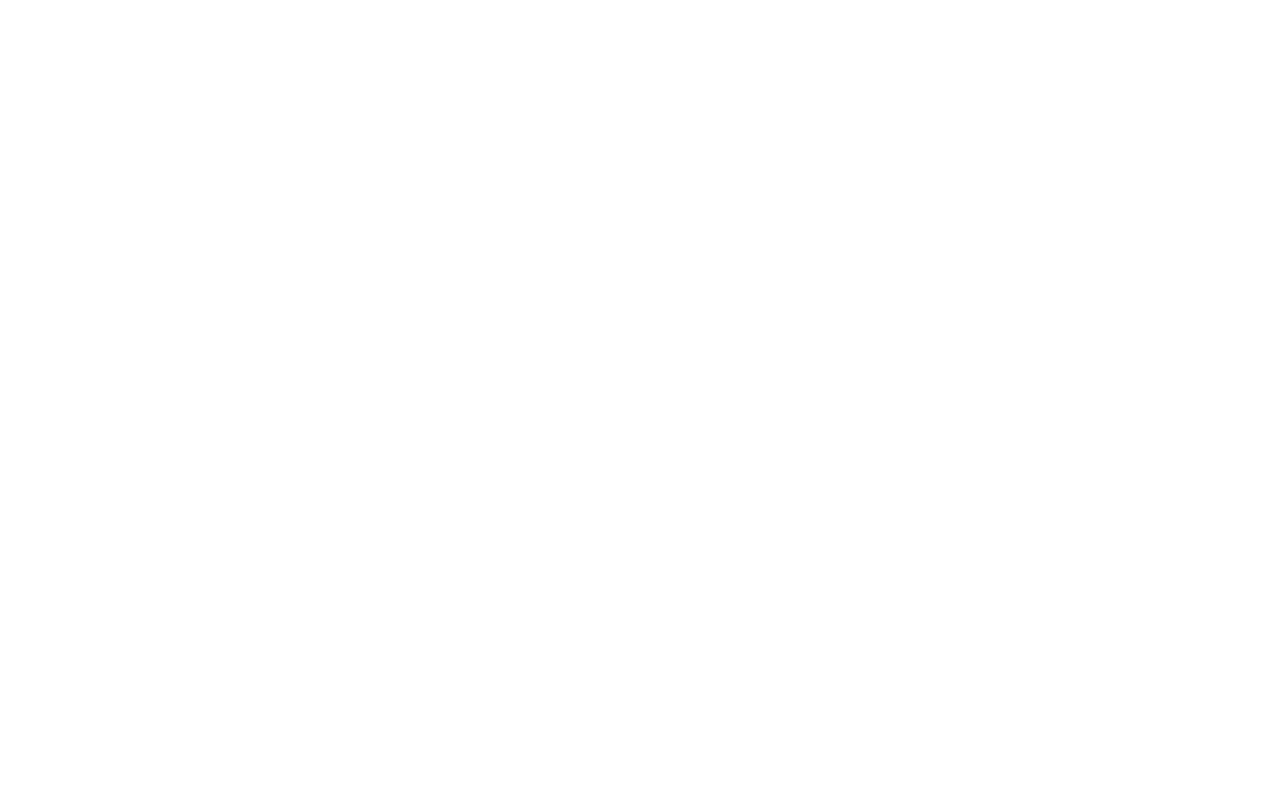
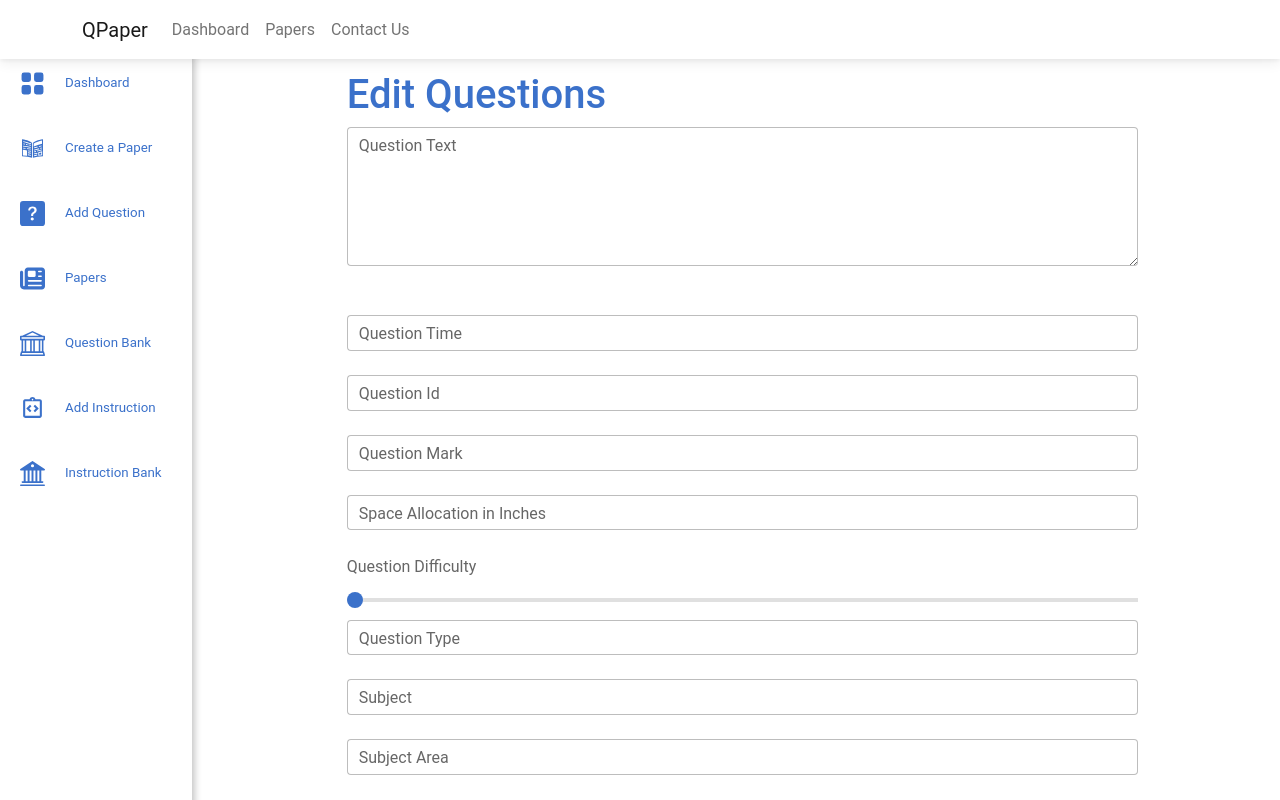
Before and after one commit to YBuddhika8saw/QPaper, a React (Create React App) app in the folder frontend/: page /EditeQuestion in a window 1280 px wide. Before the commit this address had no page. Built offline with nearby package versions, Linux system fonts and the light colour scheme.

Commit message:
connect backend API to frontend and create edite question UIs

```diff
--- a/frontend/src/App.js
+++ b/frontend/src/App.js
@@ -5,6 +5,7 @@
 import Home from './pages/Home'
 import Dashboard from './pages/Dashboard';
 import AddQuestions from './pages/AddQuestions';
+import EditeQuestion from './pages/EditeQuestion';
 import CreatePaper from './pages/CreatePaper';
 import GenaratedPaper from './pages/GenaratedPaper';
 import QuestionBank from './pages/QuestionBank';
@@ -33,8 +34,8 @@
         <Route path="/QuestionBank/GenaratedPaper" element ={<GenPapersSelectedQuestions />} />
         <Route path="/Papers" element ={<DisplayPaper />} />
         <Route path="/Papers/DisplayPaperComponent" element ={<DisplayPaperComponent />} />
+        <Route path="/EditeQuestion" element ={<EditeQuestion />} />
       </Routes>
-
     </div>
   );
 }
--- /dev/null
+++ b/frontend/src/pages/EditeQuestion.jsx
@@ -0,0 +1,207 @@
+import React, { useState } from "react";
+import { MDBInput, MDBBtn, MDBRange, MDBTextArea } from "mdb-react-ui-kit";
+import Sidebar from "../components/Sidebar";
+import Navbar from "../components/Navbar";
+import axios from "axios";
+import Swal from "sweetalert2";
+
+export default function EditeQuestion() {
+  const [qText, setQText] = useState("");
+  const [qTime, setqTime] = useState("");
+  const [qType, setqType] = useState("");
+  const [qSubject, setqSubject] = useState("");
+  const [qSubjectArea, setqSubjectArea] = useState("");
+  const [qDifficulty, setqDifficulty] = useState(1);
+  const [qSpace, setqSpace] = useState("");
+  const [qMarks, setqMarks] = useState("");
+  const [qId, setqId] = useState("");
+
+  const submitHandler = async (e) => {
+    e.preventDefault();
+    const formData = {
+      qText,
+      qTime,
+      qType,
+      qSubject,
+      qSubjectArea,
+      qDifficulty,
+      qSpace,
+      qMarks,
+      qId,
+    };
+
+    try {
+      const response = await axios.put(
+        `http://localhost:5000/api/question/editQuestion`,
+        { formData }
+      );
+
+      // Check if the request was successful
+      if (response) {
+        // Display success message
+        Swal.fire("Question successfully edited");
+        // Reset form fields
+        resetForm();
+      } else {
+        // Display error message
+        Swal.fire({
+          icon: "error",
+          title: "Oops...",
+          text: "Failed to add question",
+        });
+      }
+    } catch (error) {
+      // Handle error
+      console.error("Error:", error);
+      // Display error message
+      Swal.fire({
+        icon: "error",
+        title: "Oops...",
+        text: "An error occurred while adding the question",
+      });
+    }
+  };
+
+  const resetForm = () => {
+    setQText("");
+    setqTime("");
+    setqType("");
+    setqSubject("");
+    setqSubjectArea("");
+    setqDifficulty(1);
+    setqSpace("");
+    setqMarks("");
+    setqId("");
+  };
+
+  const isFormValid = () => {
+    return (
+      qText &&
+      qTime &&
+      qType &&
+      qSubject &&
+      qSubjectArea &&
+      qSpace &&
+      qMarks &&
+      qId
+    );
+  };
+
+  return (
+    <>
+      <Navbar />
+      <Sidebar />
+
+      <div className="main">
+        <div className="formContainer">
+          <h1> Edit Questions </h1>
+          <form
+            onSubmit={submitHandler}
+            method="post"
+            encType="multipart/form-data"
+          >
+            <MDBTextArea
+              id="qText"
+              wrapperClass="mb-4"
+              rows={5}
+              label="Question Text"
+              value={qText}
+              onChange={(e) => setQText(e.target.value)}
+              required
+            />
+
+            <br />
+
+            <MDBInput
+              wrapperClass="mb-4"
+              id="qTime"
+              label="Question Time"
+              type="number"
+              pattern="[0-9]*"
+              value={qTime}
+              onChange={(e) => setqTime(e.target.value)}
+              required
+            />
+
+            <MDBInput
+              wrapperClass="mb-4"
+              id="qId"
+              label="Question Id"
+              type="number"
+              pattern="[0-9]*"
+              value={qId}
+              onChange={(e) => setqId(e.target.value)}
+              required
+            />
+
+            <MDBInput
+              wrapperClass="mb-4"
+              id="qMarks"
+              label="Question Mark"
+              type="number"
+              pattern="[0-9]*"
+              value={qMarks}
+              onChange={(e) => setqMarks(e.target.value)}
+              required
+            />
+
+            <MDBInput
+              wrapperClass="mb-4"
+              id="qSpace"
+              label="Space Allocation in Inches"
+              type="number"
+              pattern="[0-9]*"
+              value={qSpace}
+              onChange={(e) => setqSpace(e.target.value)}
+              required
+            />
+
+            <MDBRange
+              defaultValue={1}
+              min="1"
+              max="3"
+              step="1"
+              id="qDifficulty"
+              label="Question Difficulty"
+              value={qDifficulty}
+              onChange={(e) => setqDifficulty(e.target.value)}
+              required
+            />
+            <MDBInput
+              wrapperClass="mb-4"
+              id="qType"
+              label="Question Type"
+              value={qType}
+              onChange={(e) => setqType(e.target.value)}
+              required
+            />
+
+            <MDBInput
+              wrapperClass="mb-4"
+              id="qSubject"
+              label="Subject"
+              value={qSubject}
+              onChange={(e) => setqSubject(e.target.value)}
+              required
+            />
+
+            <MDBInput
+              wrapperClass="mb-4"
+              id="qSubjectArea"
+              label="Subject Area"
+              value={qSubjectArea}
+              onChange={(e) => setqSubjectArea(e.target.value)}
+              required
+            />
+
+            {isFormValid() && (
+              <MDBBtn type="submit" block>
+                Add to Bank
+              </MDBBtn>
+            )}
+          </form>
+        </div>
+      </div>
+    </>
+  );
+}
```
Also changed, not shown: 2 other files (tests, documents, lock files or other folders).
